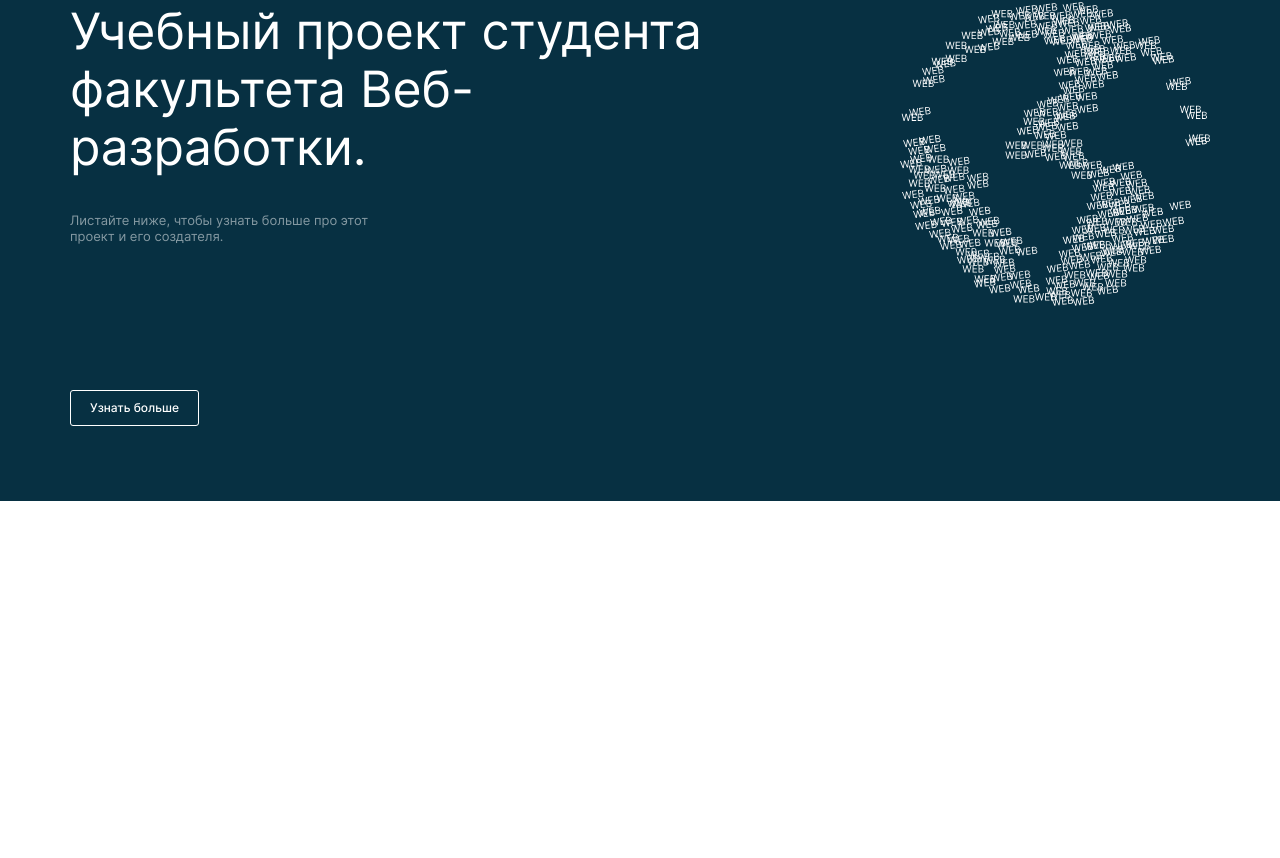
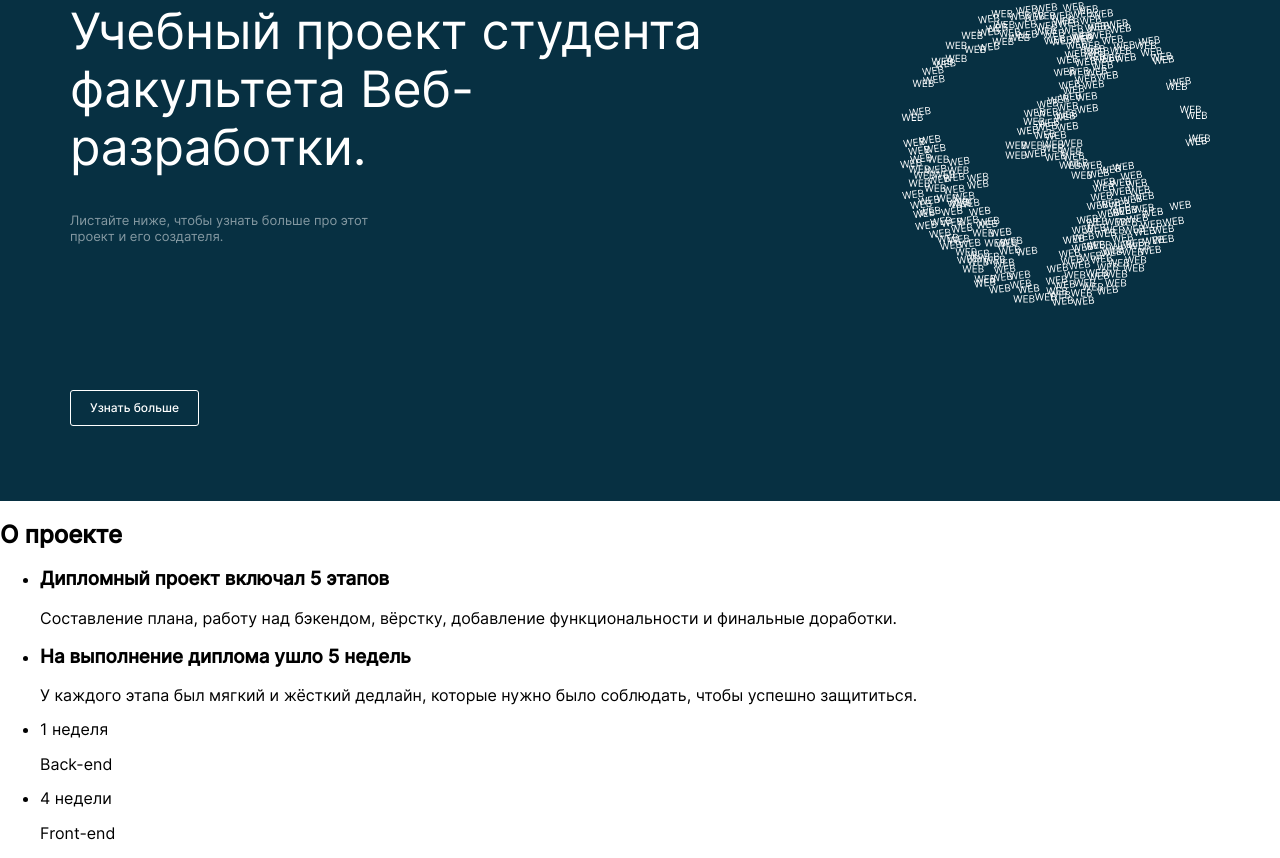
Before and after one commit to Rodzy28/movies-explorer-frontend, a React (Create React App) app: page / in a window 1280 px wide. Shown: the part 147-1005 px from the top of the page. Before the commit the page ends 800 px from the top, so only its background shows below. Built offline with nearby package versions, Linux system fonts and the light colour scheme.

Commit message:
Добавлен АбаутПроджект

```diff
--- /dev/null
+++ b/src/components/AboutProject/AboutProject.jsx
@@ -0,0 +1,31 @@
+import './AboutProject.css'
+
+export default function AboutProject() {
+  return (
+    <section className='about-project'>
+      <div className='about-project__container'>
+        <h2 className='about-project__title'>О проекте</h2>
+        <ul className='table'>
+          <li className='table__cell'>
+            <h3 className='table__heading'>Дипломный проект включал 5 этапов</h3>
+            <p className='table__text'>Составление плана, работу над бэкендом, вёрстку, добавление функциональности и финальные доработки.</p>
+          </li>
+          <li className='table__cell'>
+            <h3 className='table__heading'>На выполнение диплома ушло 5 недель</h3>
+            <p className='table__text'>У каждого этапа был мягкий и жёсткий дедлайн, которые нужно было соблюдать, чтобы успешно защититься.</p>
+          </li>
+        </ul>
+        <ul className='table'>
+          <li className>
+            <p className>1 неделя</p>
+            <p className>Back-end</p>
+          </li>
+          <li className>
+            <p className>4 недели</p>
+            <p className>Front-end</p>
+          </li>
+        </ul>
+      </div>
+    </section>
+  );
+}
--- a/src/components/Main/Main.jsx
+++ b/src/components/Main/Main.jsx
@@ -1,10 +1,12 @@
 import Promo from '../Promo/Promo';
+import AboutProject from '../AboutProject/AboutProject';
 
 
 export default function Main() {
   return (
     <main>
       <Promo />
+      <AboutProject />
     </main>
   );
 }
```
Also changed, not shown: src/components/AboutProject/AboutProject.css (added).
